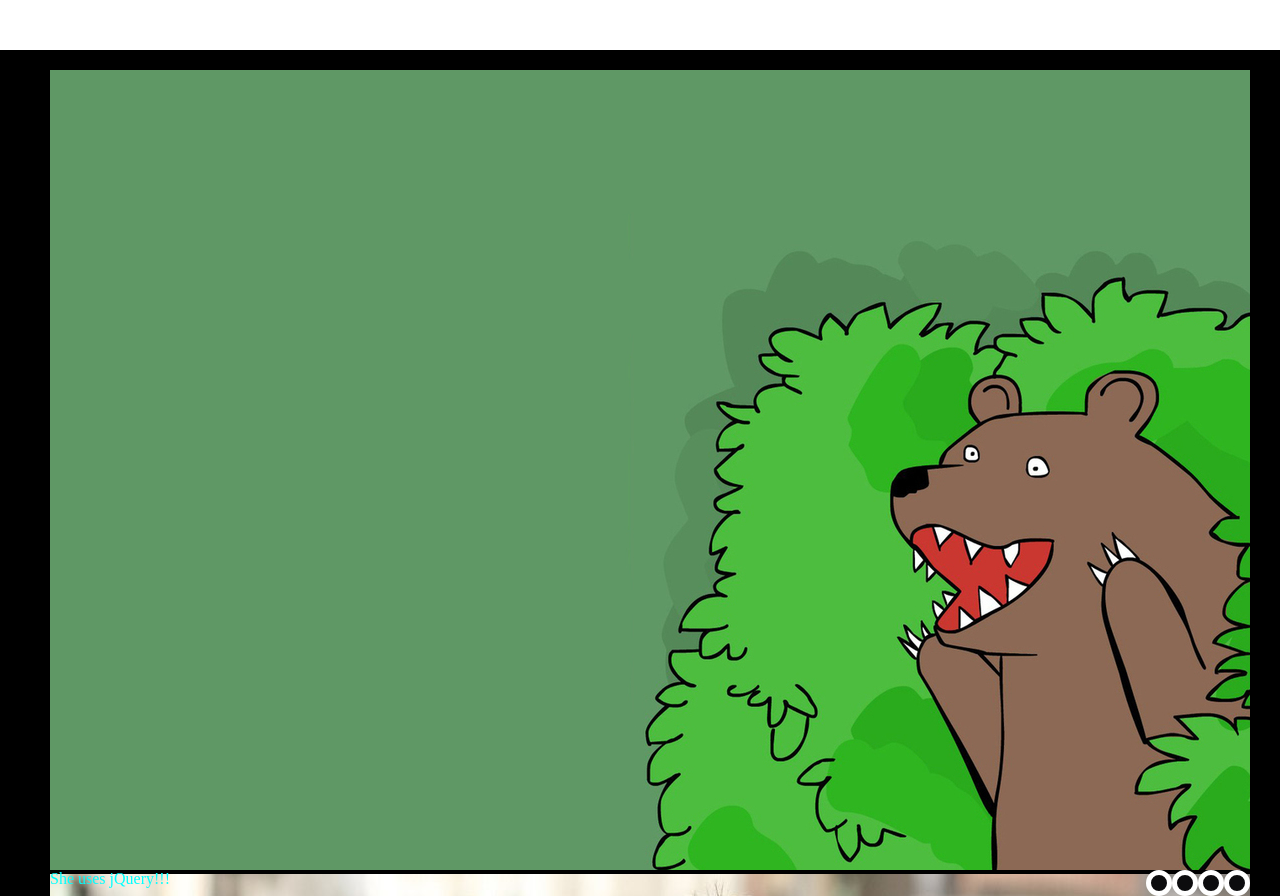
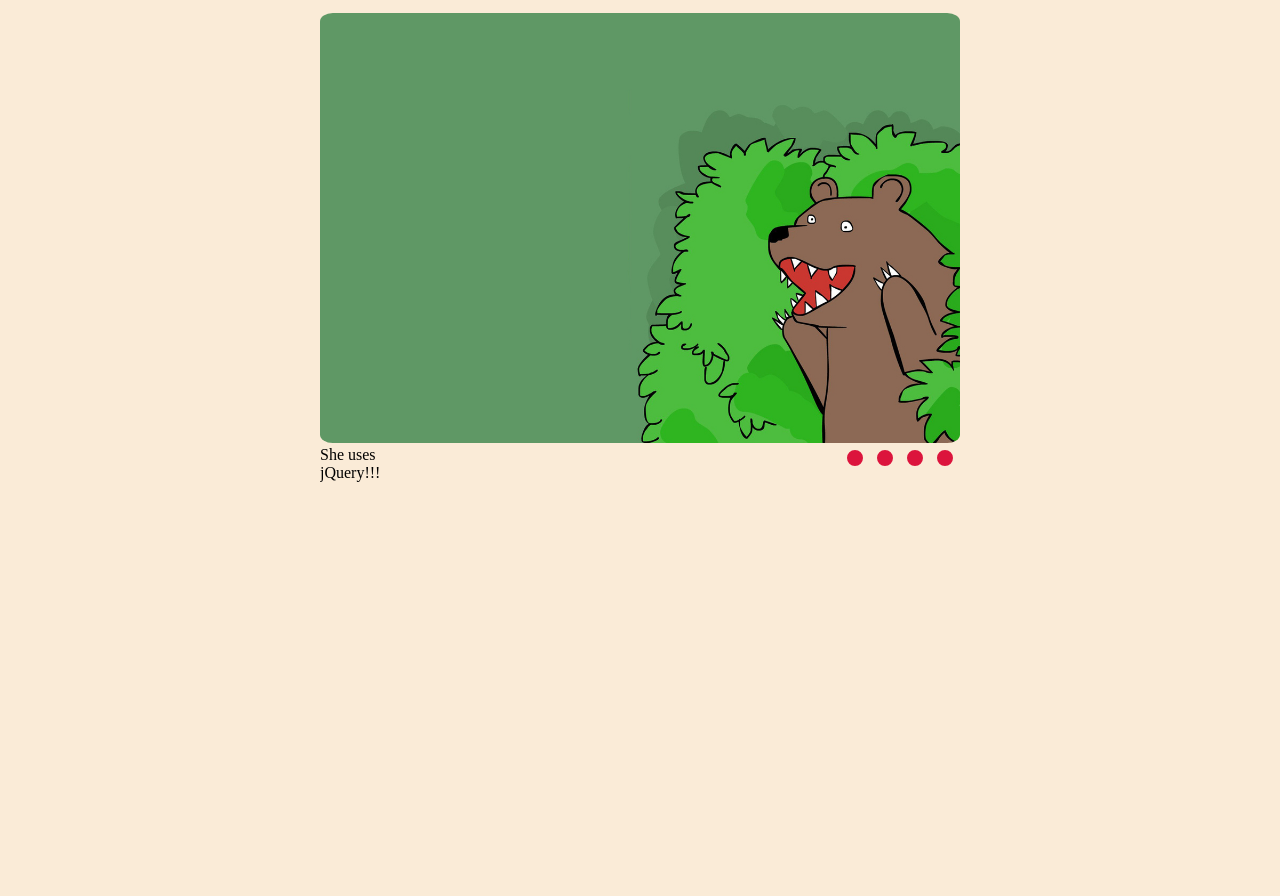
Before and after one commit to psh010/cssMemeSlider, a plain HTML site: page cssMemeSlider/index.html in a window 1280 px wide. After the commit the page ends 800 px from the top, so only its background shows below. Drawn offline with Linux system fonts and the light colour scheme.

Commit message:
feat: add slide function (Sun, Sep 17, 2023 01:02:58 AM)

```diff
--- a/cssMemeSlider/index.html
+++ b/cssMemeSlider/index.html
@@ -8,30 +8,66 @@
 </head>
 <body>
 
-        <div class="slider_block">
+        <div class="container" >
+                <input type="radio" name="meme_slider" id="button1" checked>
+                <input type="radio" name="meme_slider" id="button2">
+                <input type="radio" name="meme_slider" id="button3">
+                <input type="radio" name="meme_slider" id="button4">
 
-            <section class="slider_list">
+
+                <div class="slider_list">
+
+
+                    <div class="slide first_slide">
                         <img src="images/image1.jpg" alt="She uses jQuery!!!">
+                    </div>
+                    <div class="slide">
                         <img src="images/image2.jpg" alt="New JS framework released">
+                    </div>
+                    <div class="slide">
                         <img src="images/image3.jpeg" alt="Take my money and teach me programming">
+                    </div>
+                    <div class="slide">
                         <img src="images/image4.jpg" alt="I finally became a programmer">
-            </section>
+                    </div>
+
+
+
+                </div>
 
 
 
 
-            <section class="footer_block">
-                <div class="subtitle_block">
-                    <span class="subtitle_text">She uses jQuery!!!</span>
+                <div class="footer_block" >
+
+                    <div class="subtitle_block_container" id="block">
+                        <div class="subtitle_block" >
+                            <div class="text text1 subtitle_text1" >She uses jQuery!!!</div>
+                            <div class="text text2">New JS framework released</div>
+                            <div class="text text3">Take my money and teach me programming</div>
+                            <div class="text text4">I finally became a programmer</div>
                         </div>
 
+                    </div>
+
+
                     <div class="control_block">
-                    <div class="control_element"></div>
-                    <div class="control_element"></div>
-                    <div class="control_element"></div>
-                    <div class="control_element"></div>
+
+                        <label for="button1" class="test"></label>
+                        <label for="button2" class="test"></label>
+                        <label for="button3" class="test"></label>
+                        <label for="button4" class="test"></label>
                     </div>
-            </section>
+                </div>
+
+
+
+
+
+
+
+
+
 
         </div>
 
@@ -39,5 +75,6 @@
 
 
 
+
 </body>
 </html>
--- a/cssMemeSlider/style.css
+++ b/cssMemeSlider/style.css
@@ -1,38 +1,124 @@
 body {
     margin: 0;
     padding: 0;
+    background-color: antiquewhite;
 }
 
 
-.slider_block {
-    width: 1300px;
+.container{
+    margin: 0 auto;
+    width: 50%;
+    overflow: hidden;
     height: auto;
-    background-color: black;
-    margin: auto;
-    overflow: hidden;
-    margin-top: 50px;
 
 }
 
+
+
+input {
+    display: none;
+}
+
+
 .slider_list {
-    width: 1200px;
-    height: 800px;
-    background-color: bisque;
-    margin-left: 50px;
-    margin-top: 20px;
+    display: flex;
+    width: 400%;
+    height: 100%;
+    margin-top: 2%;
+}
+
+.slide {
+    border-radius: 1%;
+    width: 25%;
+    transition: all .5s ease;
+}
+
+img {
+    width: 100%;
+    height: 100%;
+    border-radius: 2%;
+
+}
+
+
+#button1:checked ~ .slider_list .first_slide {
+    margin-left: 0;
+}
+
+#button2:checked ~ .slider_list .first_slide {
+    margin-left: -25%;
+}
+
+#button3:checked ~ .slider_list .first_slide {
+    margin-left: -50%;
+}
+
+#button4:checked ~ .slider_list .first_slide {
+    margin-left: -75%;
+}
+
+.subtitle_block_container {
+    width: 100%;
+}
+
+.subtitle_block {
+    width: 400%;
+    overflow: hidden;
+    display: flex;
+    flex-direction: row;
+}
+
+.text {
+    width: 25%;
+}
+
+.text1 {
+    /* margin-left: -100%;    */
+}
+
+.text2 {
+    margin-left: 100%;
+}
+
+.text3 {
+    margin-left: 100%;
+}
+
+.text4 {
+    margin-left: 100%;
+}
+
+
+
+#button1:checked ~ .footer_block .text1 {
+    margin-right: 0;
+}
+
+#button2:checked ~ .footer_block .text1{
+    margin-left: -100%;
+}
+
+#button3:checked ~ .footer_block .text1 {
+    margin-left: -200%;
+}
+
+#button4:checked ~ .footer_block {
+    margin-left: -300%;
 }
 
 
 .footer_block {
     display: flex;
     justify-content: space-between;
-    margin-left: 50px;
-    margin-right: 50px;
+    /* background-color: aqua;   */
 }
 
+.subtitle_block {
+    margin-top: 0.5%;
+}
 
 .subtitle_text {
-    color: aqua;
+    background-color: red;
 }
 
 .control_block {
@@ -42,11 +128,37 @@ body {
 
 }
 
-.control_element {
+
+label {
     width: 16px;
     height: 16px;
     background-color: #0C0C0E;
-    border: 5px solid #fff;
+    border: 7px solid #fff;
     cursor: pointer;
     border-radius: 50%;
+    border-color: antiquewhite;
+
 }
+
+label:hover {
+    background-color: rgb(148, 84, 0);
+    cursor: pointer;
+}
+
+label:active {
+    background-color: rgb(0, 5, 148);
+}
+
+
+input:checked ~ .footer_block .test {
+    background-color: crimson;
+}
+
+
+@media (max-width: 900px) {
+
+   img {
+    width: 70%;
+   }
+
+}
```
Lines whose indentation alone changed are shown as unchanged.
